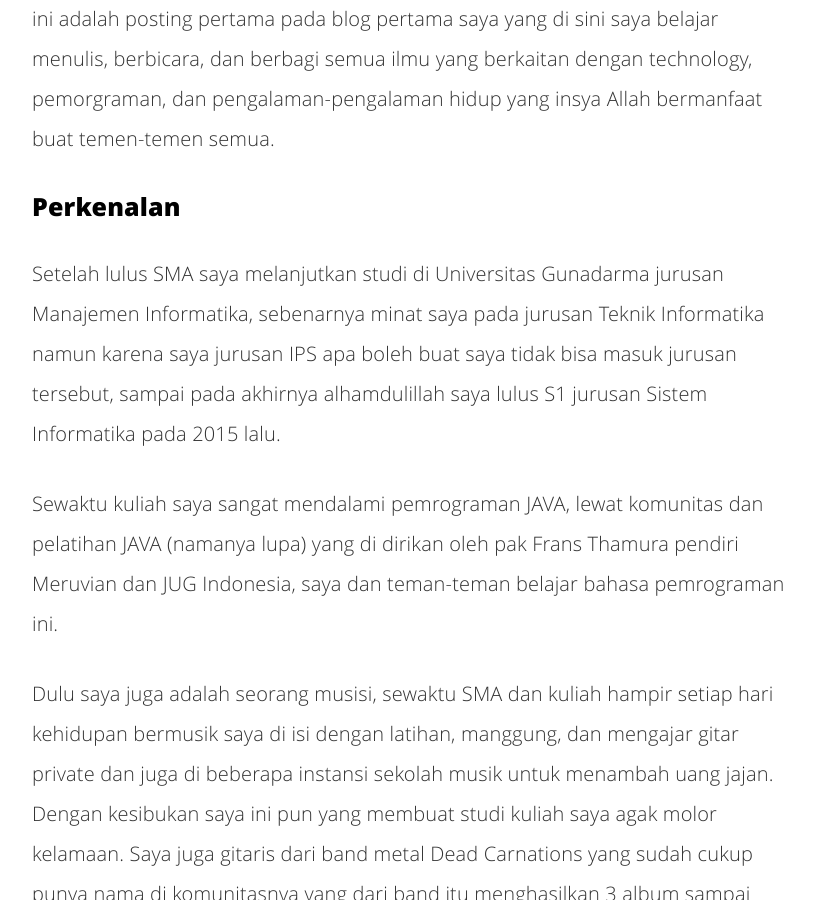
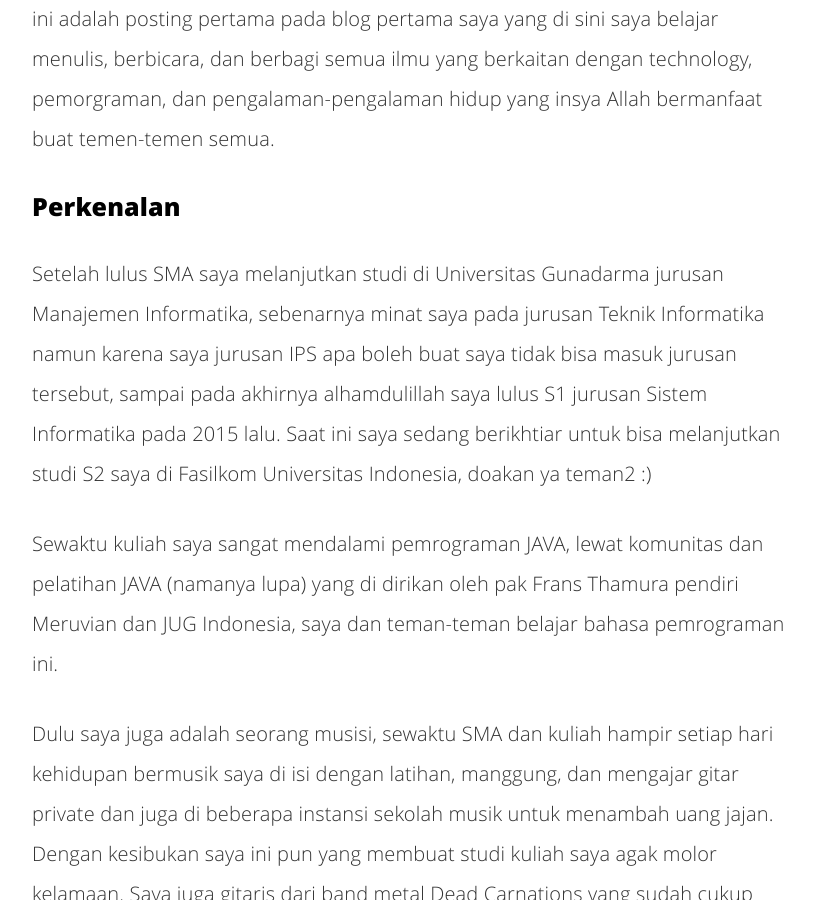
Before and after one commit to ekaprasasti/ekaprasasti.github.io, a Jekyll site: the page built from _posts/2016-11-27-hallo-dunia.md, in a window 1280 px wide and 900 px high, scrolled down 495 px. Shown: the whole window, without its empty margins (228-1042 px from the left). Built offline with Jekyll 4.4.1, drawn with Linux system fonts in a browser that asks for light colours; comment, search, counter and statistics services are not loaded; some of the changed text lies outside the part shown.

Commit message:
halo dunia edit

```diff
--- a/_posts/2016-11-27-hallo-dunia.md
+++ b/_posts/2016-11-27-hallo-dunia.md
@@ -19,7 +19,7 @@ Halo dunia, merupakan kata yang pas di tujukan untuk posting kali ini yang mana
 
 ### Perkenalan
 
-Setelah lulus SMA saya melanjutkan studi di Universitas Gunadarma jurusan Manajemen Informatika, sebenarnya minat saya pada jurusan Teknik Informatika namun karena saya jurusan IPS apa boleh buat saya tidak bisa masuk jurusan tersebut, sampai pada akhirnya alhamdulillah saya lulus S1 jurusan Sistem Informatika pada 2015 lalu.
+Setelah lulus SMA saya melanjutkan studi di Universitas Gunadarma jurusan Manajemen Informatika, sebenarnya minat saya pada jurusan Teknik Informatika namun karena saya jurusan IPS apa boleh buat saya tidak bisa masuk jurusan tersebut, sampai pada akhirnya alhamdulillah saya lulus S1 jurusan Sistem Informatika pada 2015 lalu. Saat ini saya sedang berikhtiar untuk bisa melanjutkan studi S2 saya di Fasilkom Universitas Indonesia, doakan ya teman2 :)
 
 Sewaktu kuliah saya sangat mendalami pemrograman JAVA, lewat komunitas dan pelatihan JAVA (namanya lupa) yang di dirikan oleh pak Frans Thamura pendiri Meruvian dan JUG Indonesia, saya dan teman-teman belajar bahasa pemrograman ini.
 
@@ -42,4 +42,5 @@ Perjalanan saya tidak sampai di sini, dengan profesi di bidang technology yang d
 Untuk itu blog ini saya buat untuk menjadi catatan perjalanan saya mempelajari ilmu-ilmu baru yang berkembang, dan juga pengalaman-pengalaman yang pernah saya dapat.
 
 So, enjoy my blog
+
 Eka Putra Prasasti
```
Also changed, not shown: other parts of _posts/2016-11-27-hallo-dunia.md (+1 -1 lines).
